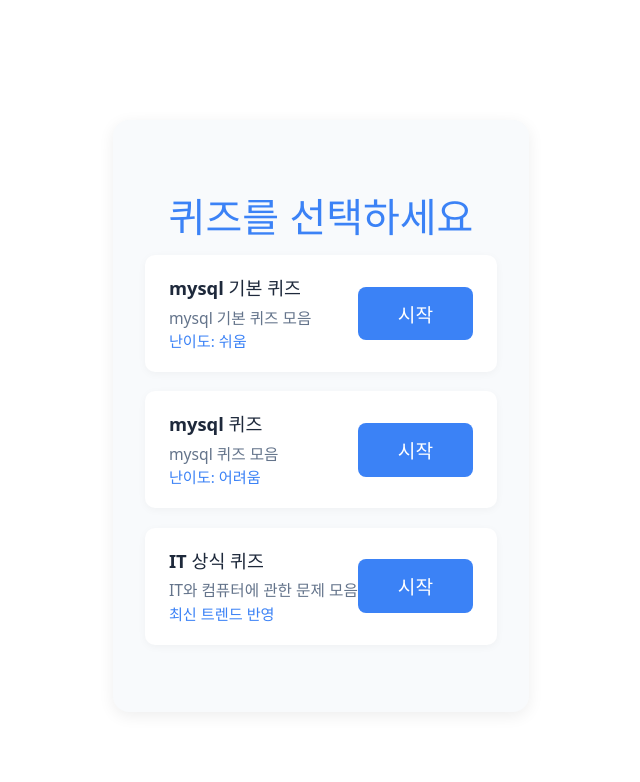
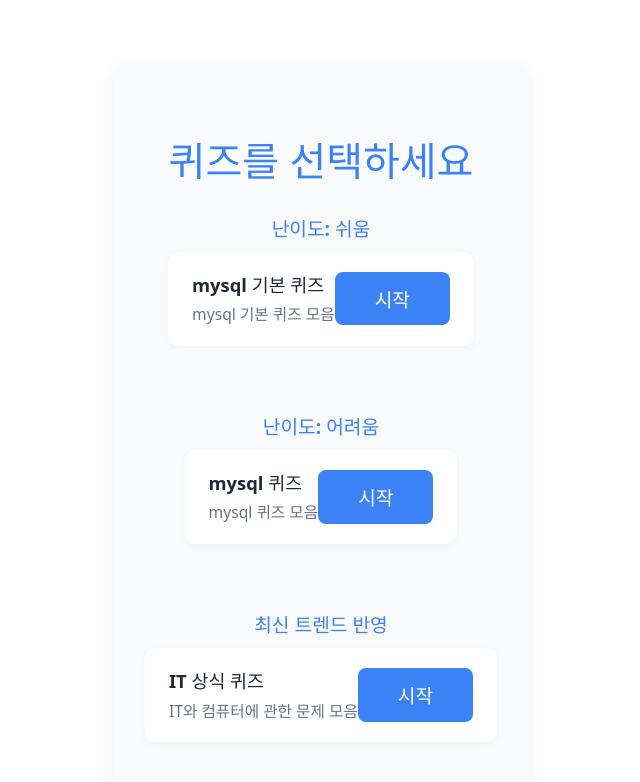
Before and after one commit to inspire12/inspire12-quiz-frontend, a React (Vite) app: page / in a window 1280 px wide. Shown: the top 782 px of the page, without its empty margins (319-959 px from the left). Built offline with nearby package versions, Linux system fonts and the light colour scheme.

Commit message:
feat(master): build 용도 추가, ux 개선

```diff
--- a/src/App.jsx
+++ b/src/App.jsx
@@ -55,7 +55,7 @@ function QuizSolvePage({ quizList }) {
   useEffect(() => {
     if (!quiz) return;
     setLoading(true);
-    fetch(`/src/data/${quiz.file}`)
+    fetch(`/data/${quiz.file}`)
       .then(res => res.text())
       .then(text => {
         setQuestions(parseQuizMd(text))
@@ -81,7 +81,7 @@ function App() {
   const [loading, setLoading] = useState(true)
 
   useEffect(() => {
-    fetch('/src/data/meta.json')
+    fetch('/data/meta.json')
       .then(res => res.json())
       .then(data => {
         setQuizList(data.quizzes)
--- a/src/components/QuizSelect.jsx
+++ b/src/components/QuizSelect.jsx
@@ -1,16 +1,28 @@
 import React from 'react';
 
+function groupBy(arr, key) {
+  return arr.reduce((acc, item) => {
+    const group = item[key] || '기타';
+    if (!acc[group]) acc[group] = [];
+    acc[group].push(item);
+    return acc;
+  }, {});
+}
+
 function QuizSelect({ quizList, onSelect }) {
+  const grouped = groupBy(quizList, 'extra');
   return (
     <div className="main-container">
       <h1>퀴즈를 선택하세요</h1>
+      {Object.entries(grouped).map(([group, quizzes]) => (
+        <div key={group} style={{marginBottom: '2rem'}}>
+          <h2 style={{color:'#3b82f6', fontSize:'1.2rem', marginBottom:'0.5rem'}}>{group}</h2>
           <ul className="quiz-list">
-        {quizList.map((quiz) => (
+            {quizzes.map((quiz) => (
               <li key={quiz.file} className="quiz-item">
                 <div className="quiz-info">
                   <strong>{quiz.title || quiz.file.replace('.md','')}</strong>
                   <span>{quiz.description}</span>
-              {quiz.extra && <span style={{color:'#3b82f6', fontSize:'0.95rem'}}>{quiz.extra}</span>}
                 </div>
                 <button className="start-btn" onClick={() => onSelect(quiz)}>
                   시작
@@ -19,6 +31,8 @@ function QuizSelect({ quizList, onSelect }) {
             ))}
           </ul>
         </div>
+      ))}
+    </div>
   )
 }
 
```
Also changed, not shown: public/data/it.md (renamed from src/data/it.md), public/data/meta.json (renamed from src/data/meta.json), public/data/mysql-basic.md (renamed from src/data/mysql-basic.md), public/data/mysql.md (renamed from src/data/mysql.md), 2 other files (tests, documents, lock files or other folders). Lines whose indentation alone changed are shown as unchanged.
